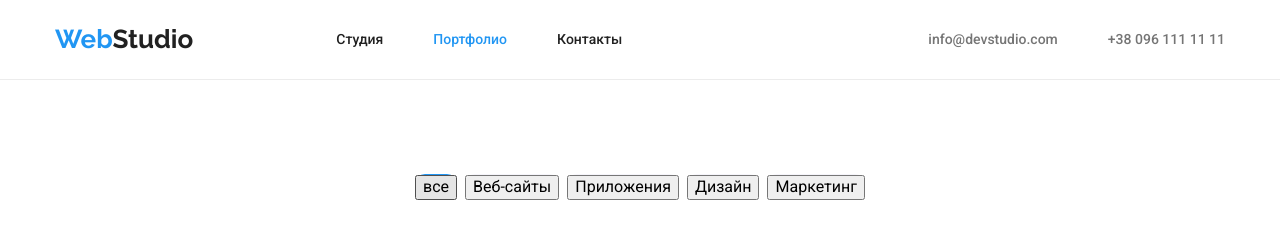
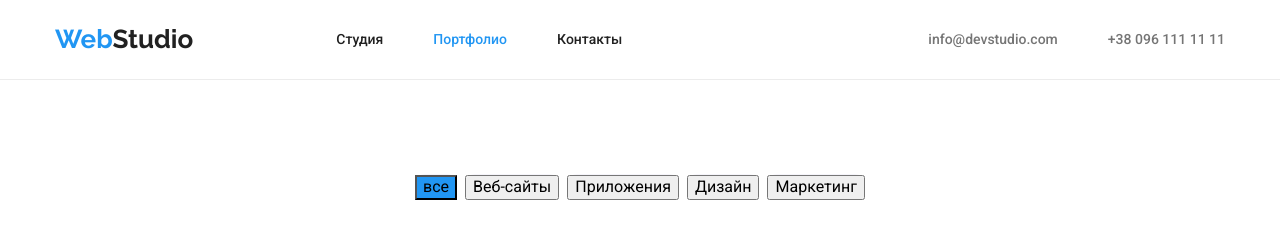
Before and after one commit to jullietIT/goit-markup-hw-03, a plain HTML site: page portfolio.html in a window 1280 px wide. In both pictures the pointer is over the button "все". Shown: the top 247 px of the page. Drawn offline with nearby package versions, Linux system fonts and the light colour scheme.

Commit message:
Update styles.css

```diff
--- a/css/styles.css
+++ b/css/styles.css
@@ -372,11 +372,14 @@ text-align: center;
 
  }
 
-.button-item:hover,
+/* .button-item:hover,
 .button-item:focus{
   background-color: var(--logo-color);
+} */
+button:hover,
+button:focus {
+  background-color: var(--logo-color);
 }
-
 
  .button-item {
    margin-right: 8px;
```
